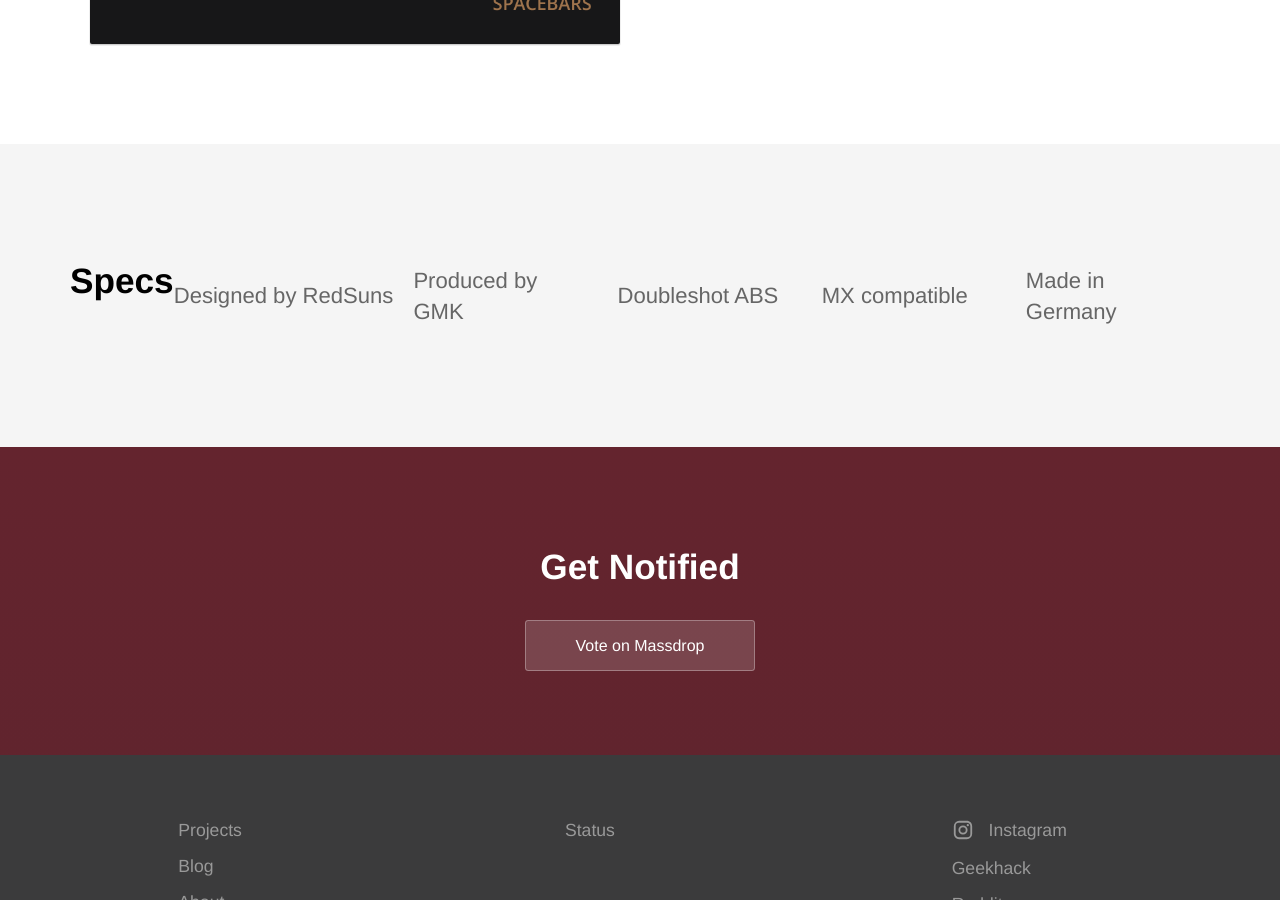
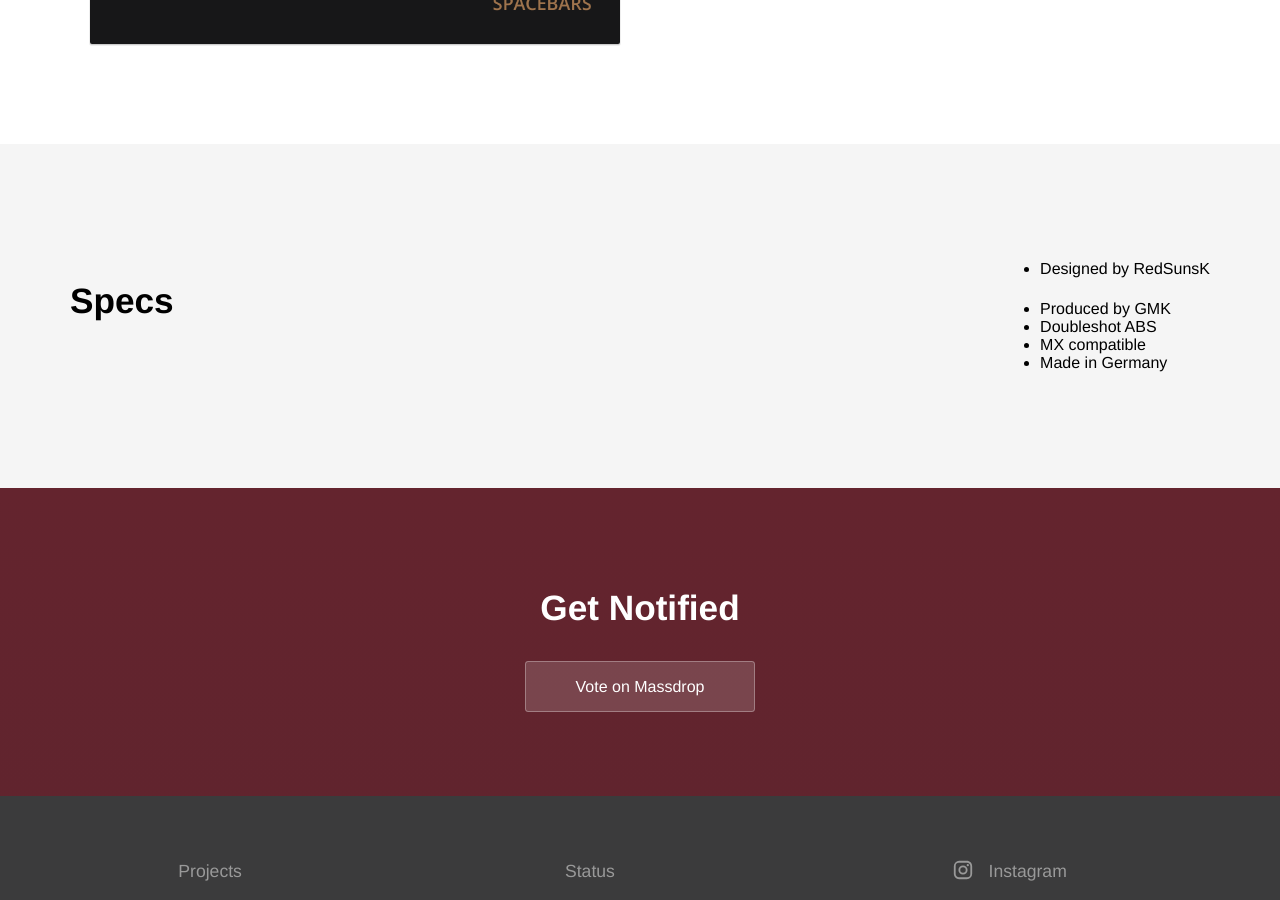
Before and after one commit to RedSunsRMK/redsunsrmk.github.io, a Jekyll site: the page built from index.html, in a window 1280 px wide and 900 px high, scrolled down 4039 px. Built offline with Jekyll 4.4.1, drawn with Linux system fonts in a browser that asks for light colours.

Commit message:
Update index.html

```diff
--- a/index.html
+++ b/index.html
@@ -117,11 +117,14 @@ description: A samurai-themed keyset.
 	<section class="testimonial">
 		<div class="container flex">
 			<h2><strong>Specs</strong></h2>
-			<p class="editable author">Designed by RedSuns</p>
-			<p class="text editable">Produced by GMK</p>
-			<p class="text editable">Doubleshot ABS</p>
-			<p class="text editable">MX compatible</p>
-			<p class="text editable">Made in Germany</p>
+			<p class="text editable">
+		          <ul>
+			    <li>Designed by RedSunsK</p>
+			    <li>Produced by GMK</li>
+			    <li>Doubleshot ABS</li>
+			    <li>MX compatible</li>
+			    <li>Made in Germany</li>
+		          </ul>
 		</div>
 	</section>
 
```
